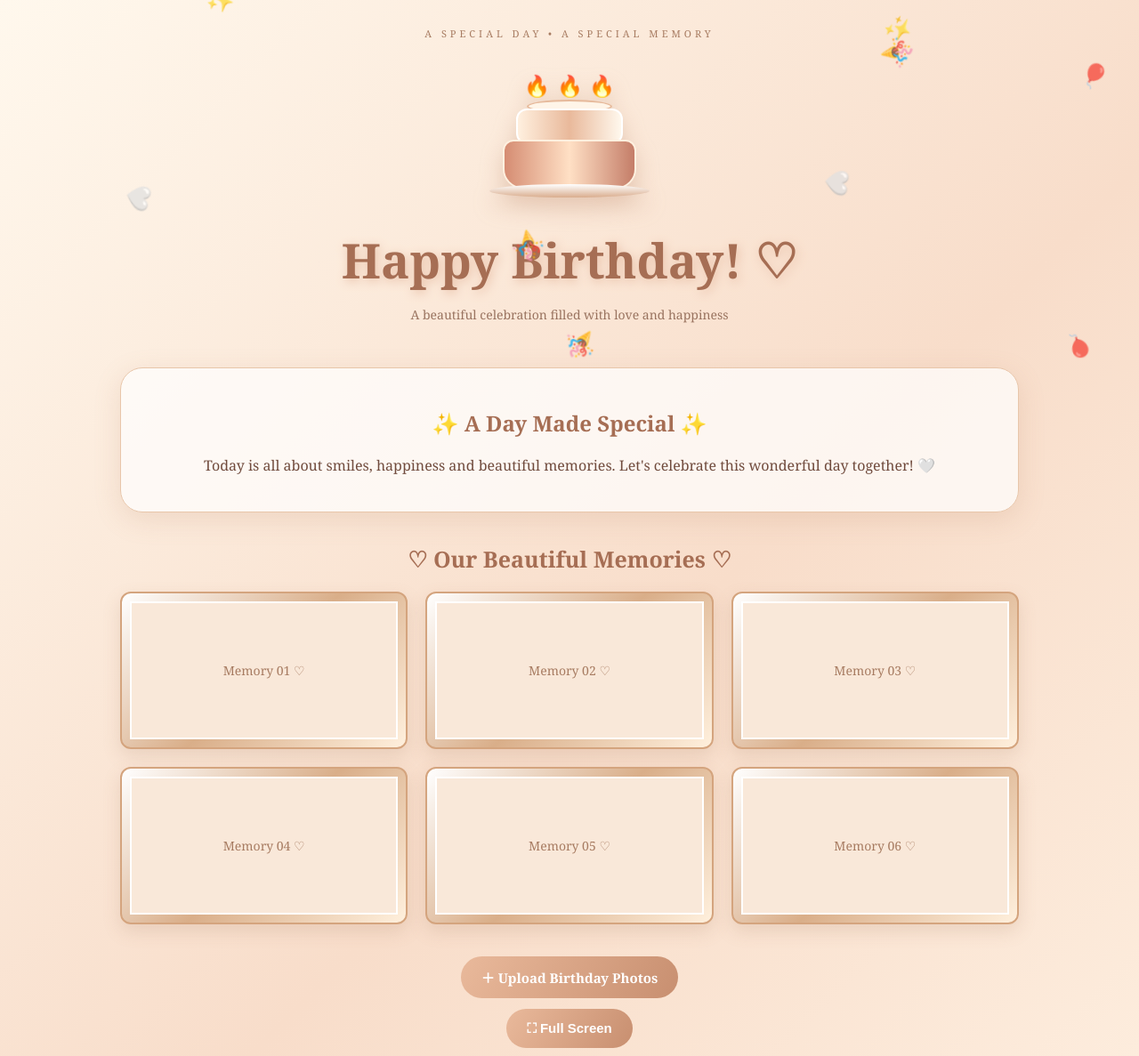
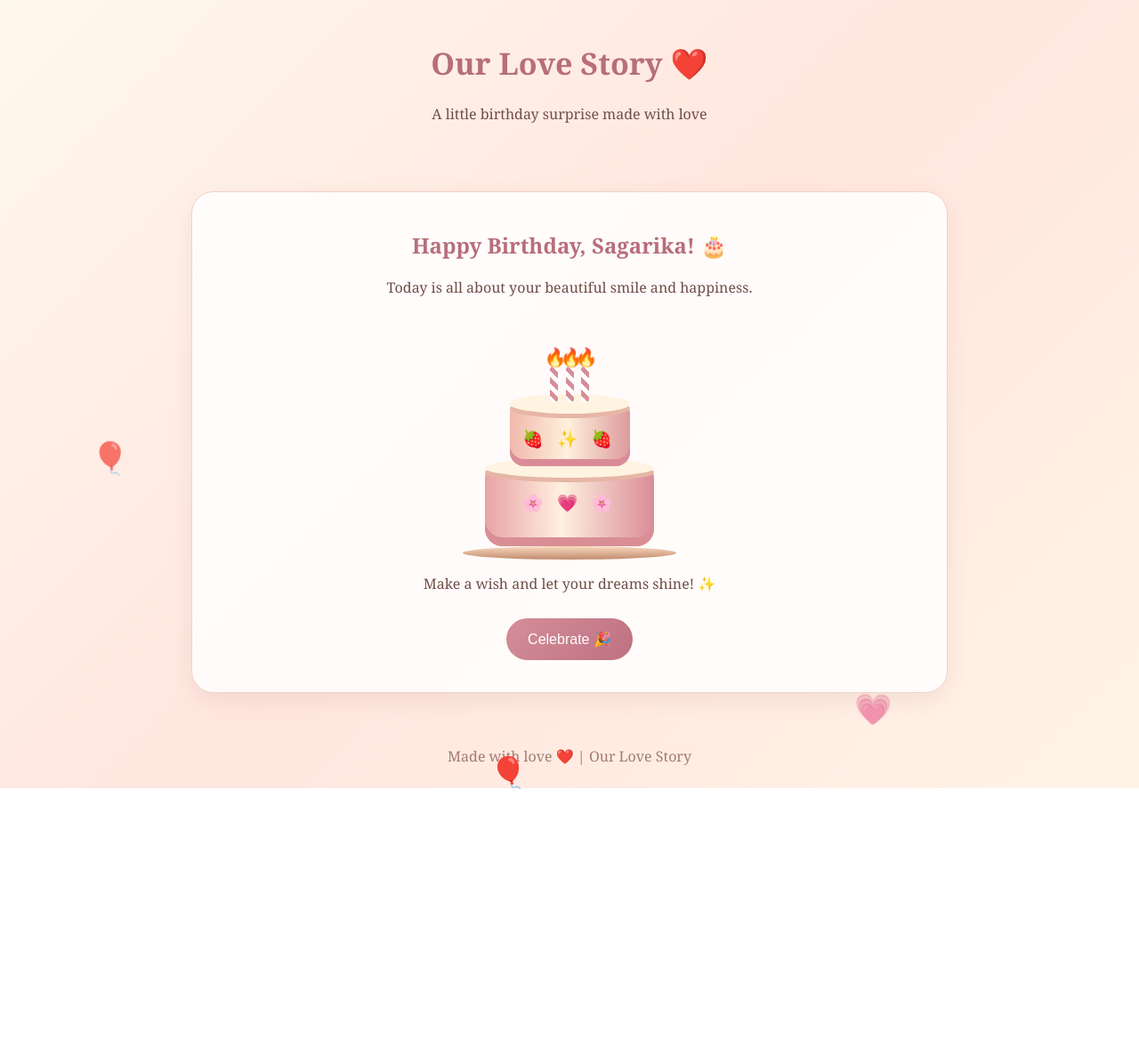
Before and after one commit to najyotismay-cell/our-love-story-new, a plain HTML site: page museum.html in a window 1280 px wide. Shown: the top 1187 px of the page at 89% size. After the commit the page ends 886 px from the top, so only its background shows below. Drawn offline with Linux system fonts and the light colour scheme.

Commit message:
Update museum.html

```diff
--- a/museum.html
+++ b/museum.html
@@ -3,356 +3,272 @@
 <html lang="en">
 <head>
 <meta charset="UTF-8">
-<meta name="viewport" content="width=device-width, initial-scale=1.0">
-<title>Our Love Story - Birthday Celebration</title>
-
+<meta name="viewport" content="width=device-width, initial-scale=1">
+<title>Our Love Story ❤️</title>
 <style>
 *{box-sizing:border-box}
-
 body{
- margin:0;
- min-height:100vh;
- font-family:Georgia,serif;
- color:#704b3d;
- background:linear-gradient(135deg,#fff8ed,#f8ddca,#fff3e5);
- overflow-x:hidden;
+ margin:0;text-align:center;font-family:Georgia,serif;
+ color:#704d48;background:linear-gradient(135deg,#fff8ed,#ffe6df,#fff3e7);
+ overflow-x:hidden
+}
+header{padding:25px 12px}
+h1{font-size:34px;color:#b76e79}
+h2{color:#b76e79}
+.section{padding:20px 14px}
+.card{
+ max-width:850px;margin:15px auto;padding:24px 17px;
+ background:#ffffffd9;border:1px solid #f1d2c6;
+ border-radius:25px;box-shadow:0 8px 25px #965a501c
+}
+button{
+ background:linear-gradient(135deg,#d58e99,#bd7181);
+ color:white;border:0;border-radius:30px;padding:14px 24px;
+ font-size:16px;margin:12px;cursor:pointer
+}
+.balloon{
+ position:fixed;bottom:-90px;font-size:34px;
+ pointer-events:none;z-index:0;animation:float 13s linear infinite
+}
+.b1{left:8%}.b2{left:75%;animation-delay:4s}.b3{left:43%;animation-delay:8s}
+@keyframes float{
+ 0%{transform:translateY(0);opacity:0}
+ 15%{opacity:1}
+ 100%{transform:translateY(-115vh) rotate(20deg);opacity:0}
 }
 
-header{
- text-align:center;
- padding:30px 12px 15px;
+/* Slides */
+.slide{
+ display:none;
+ min-height:75vh;
+ animation:slideIn .8s ease;
+}
+.slide.active{display:block}
+@keyframes slideIn{
+ from{opacity:0;transform:translateX(35px)}
+ to{opacity:1;transform:translateX(0)}
 }
 
-.tag{
- letter-spacing:4px;
- font-size:11px;
- color:#a77b61;
+/* Cake */
+.cake-area{
+ height:270px;display:flex;align-items:flex-end;
+ justify-content:center;position:relative;margin:25px auto 5px
 }
+.cake-stand{
+ position:absolute;bottom:0;width:240px;height:15px;
+ background:linear-gradient(#f8d9bd,#c28b70);
+ border-radius:50%
+}
+.cake-bottom{
+ position:absolute;bottom:15px;width:190px;height:90px;
+ border-radius:13px 13px 20px 20px;
+ background:linear-gradient(90deg,#e9a3a5,#fff0df 45%,#d98c98);
+ box-shadow:inset 0 -10px #d88e94
+}
+.cake-top{
+ position:absolute;bottom:105px;width:135px;height:72px;
+ border-radius:13px 13px 16px 16px;
+ background:linear-gradient(90deg,#f1b8ac,#fff0dc 48%,#dc9a9c);
+ box-shadow:inset 0 -8px #d98c98
+}
+.frosting{
+ position:absolute;top:-9px;left:0;width:100%;height:22px;
+ background:#fff3e1;border-radius:50%;
+ box-shadow:0 5px #e6b6a6
+}
+.cake-decoration{
+ position:absolute;top:28px;width:100%;
+ font-size:19px;letter-spacing:5px
+}
+.candle{
+ position:absolute;bottom:177px;width:9px;height:40px;
+ border-radius:4px;
+ background:repeating-linear-gradient(45deg,#fff 0 5px,#d58e99 5px 10px)
+}
+.candle.one{margin-left:-35px}
+.candle.two{margin-left:0}
+.candle.three{margin-left:35px}
+.flame{
+ position:absolute;top:-23px;left:-5px;font-size:18px;
+ animation:flicker .6s infinite alternate
+}
+@keyframes flicker{to{transform:scale(1.2) rotate(7deg)}}
 
-h1{
- font-size:clamp(32px,7vw,54px);
- color:#a66e54;
- margin:15px 0;
- text-shadow:2px 3px 12px #e9c1a9;
+/* Memories */
+.gallery{
+ display:grid;grid-template-columns:repeat(2,minmax(0,1fr));
+ gap:12px;margin-top:20px
 }
+.photo{
+ min-height:145px;background:#fff2e9;
+ border:2px dashed #e4b6aa;border-radius:16px;
+ overflow:hidden;display:flex;align-items:center;
+ justify-content:center;color:#ad8278
+}
+.photo img{width:100%;height:170px;object-fit:cover}
+input[type=file]{max-width:100%;margin:15px auto;display:block}
 
-.subtitle{color:#99735f;font-size:14px}
-
-.cake-scene{
- position:relative;
- width:180px;
- height:170px;
- margin:20px auto;
- animation:cakeFloat 2s infinite ease-in-out;
- filter:drop-shadow(0 12px 12px #b9856555);
+/* Letter */
+.envelope{font-size:75px;cursor:pointer;display:inline-block;animation:pulse 1.5s infinite}
+@keyframes pulse{50%{transform:scale(1.12)}}
+.letter{
+ display:none;max-width:550px;margin:20px auto 0;padding:25px 19px;
+ background:#fffaf1;border:2px solid #e8c6a9;border-radius:18px;
+ line-height:1.9;font-size:17px
 }
-
-.cake-bottom{
- position:absolute;
- bottom:15px;
- left:15px;
- width:150px;
- height:55px;
- border-radius:12px 12px 22px 22px;
- background:linear-gradient(90deg,#d58c72,#ffe0c5,#c47d68);
- border:2px solid #fff0df;
-}
-
-.cake-middle{
- position:absolute;
- bottom:65px;
- left:30px;
- width:120px;
- height:40px;
- border-radius:12px;
- background:linear-gradient(90deg,#fff0df,#e9b99b,#fff8ed);
- border:2px solid white;
-}
-
-.cake-top{
- position:absolute;
- bottom:100px;
- left:42px;
- width:96px;
- height:15px;
- border-radius:50%;
- background:#fff5e8;
- border:2px solid #e6b99a;
-}
-
-.flames{
- position:absolute;
- bottom:115px;
- left:35px;
- width:110px;
- display:flex;
- justify-content:space-around;
- z-index:2;
-}
-
-.flames span{
- font-size:23px;
- animation:flameGlow .6s infinite alternate;
-}
-
-.cake-plate{
- position:absolute;
- bottom:5px;
- left:0;
- width:180px;
- height:15px;
- border-radius:50%;
- background:linear-gradient(#fff,#d9ad8e);
-}
-
-@keyframes cakeFloat{
- 0%,100%{transform:translateY(0)}
- 50%{transform:translateY(-8px)}
-}
-
-@keyframes flameGlow{
- from{filter:brightness(.8);transform:scale(.9)}
- to{filter:brightness(1.5);transform:scale(1.1)}
-}
-
-.container{
- max-width:1050px;
- margin:15px auto;
- padding:20px;
-}
-
-.welcome{
- text-align:center;
- padding:25px 15px;
- background:#ffffffb8;
- border:1px solid #e8c6aa;
- border-radius:25px;
- box-shadow:0 8px 30px #b9856530;
-}
-
-.welcome h2,.wishes h2{color:#a66e54}
-
-.gallery-title{
- text-align:center;
- margin:35px 0 20px;
- color:#a66e54;
- font-size:25px;
-}
-
-.frames{
- display:grid;
- grid-template-columns:repeat(3,1fr);
- gap:20px;
-}
-
-.frame{
- padding:9px;
- background:linear-gradient(135deg,#fff,#d9ae89,#fff0dd);
- border:2px solid #d4a47e;
- border-radius:12px;
- box-shadow:0 8px 20px #a77b6130;
- transition:.3s;
-}
-
-.frame:hover{transform:translateY(-5px)}
-
-.inner{
- height:155px;
- background:#f9e8d9;
- border:2px solid white;
- display:flex;
- justify-content:center;
- align-items:center;
- text-align:center;
- overflow:hidden;
- color:#a77b61;
- font-size:14px;
-}
-
-.inner img{
- width:100%;
- height:100%;
- object-fit:cover;
-}
-
-.controls{
- text-align:center;
- margin:30px 0;
-}
-
-.upload,button{
- display:inline-block;
- padding:13px 23px;
- border:0;
- border-radius:30px;
- background:linear-gradient(120deg,#e9b99b,#c88f70);
- color:white;
- font-size:15px;
- font-weight:bold;
- cursor:pointer;
- margin:6px;
-}
-
-input{display:none}
-
-.wishes{
- margin:30px auto;
- padding:30px 20px;
- text-align:center;
- background:#fffaf3;
- border:2px solid #e8c6aa;
- border-radius:25px;
- box-shadow:0 8px 25px #a77b6125;
- line-height:1.8;
-}
-
-footer{
- text-align:center;
- padding:25px;
- color:#9a725e;
-}
-
-.decoration{
- position:fixed;
- top:-50px;
- font-size:25px;
- pointer-events:none;
- animation:fall linear infinite;
- opacity:.75;
- z-index:5;
-}
-
-@keyframes fall{
- to{transform:translateY(110vh) rotate(360deg)}
-}
-
-@media(max-width:650px){
- .frames{grid-template-columns:repeat(2,1fr);gap:12px}
- .inner{height:120px}
- .container{padding:12px}
+.letter.show{display:block;animation:slideIn .7s ease}
+.signature{color:#b76e79;font-size:21px;font-style:italic;margin-top:22px}
+footer{padding:25px;color:#a27a72}
+@media(max-width:480px){
+ h1{font-size:29px}
+ .gallery{gap:8px}
+ .photo img{height:140px}
 }
 </style>
 </head>
 
 <body>
+<div class="balloon b1">🎈</div>
+<div class="balloon b2">💗</div>
+<div class="balloon b3">🎈</div>
 
 <header>
- <div class="tag">A SPECIAL DAY • A SPECIAL MEMORY</div>
+ <h1>Our Love Story ❤️</h1>
+ <p>A little birthday surprise made with love</p>
+</header>
 
- <div class="cake-scene">
-  <div class="flames">
-   <span>🔥</span>
-   <span>🔥</span>
-   <span>🔥</span>
+<!-- SLIDE 1: BIRTHDAY -->
+<section id="birthdaySlide" class="slide active">
+ <div class="section">
+  <div class="card">
+   <h2>Happy Birthday, Sagarika! 🎂</h2>
+   <p>Today is all about your beautiful smile and happiness.</p>
+
+   <div class="cake-area">
+    <div class="cake-stand"></div>
+    <div class="cake-bottom">
+     <div class="frosting"></div>
+     <div class="cake-decoration">🌸 💗 🌸</div>
     </div>
-  <div class="cake-top"></div>
-  <div class="cake-middle"></div>
-  <div class="cake-bottom"></div>
-  <div class="cake-plate"></div>
+    <div class="cake-top">
+     <div class="frosting"></div>
+     <div class="cake-decoration">🍓 ✨ 🍓</div>
+    </div>
+    <div class="candle one"><span class="flame">🔥</span></div>
+    <div class="candle two"><span class="flame">🔥</span></div>
+    <div class="candle three"><span class="flame">🔥</span></div>
    </div>
 
- <h1>Happy Birthday! ♡</h1>
- <div class="subtitle">
-  A beautiful celebration filled with love and happiness
+   <p>Make a wish and let your dreams shine! ✨</p>
+   <button onclick="celebrate()">Celebrate 🎉</button>
   </div>
-</header>
-
-<div class="container">
-
- <section class="welcome">
-  <h2>✨ A Day Made Special ✨</h2>
-  <p>
-   Today is all about smiles, happiness and beautiful memories.
-   Let's celebrate this wonderful day together! 🤍
-  </p>
+ </div>
 </section>
 
- <h2 class="gallery-title">♡ Our Beautiful Memories ♡</h2>
+<!-- SLIDE 2: MEMORIES -->
+<section id="memoriesSlide" class="slide">
+ <div class="section">
+  <div class="card">
+   <h2>Our Beautiful Memories 📸</h2>
+   <p>Every picture tells a beautiful story. ❤️</p>
 
- <div class="frames" id="frames">
-  <div class="frame"><div class="inner">Memory 01 ♡</div></div>
-  <div class="frame"><div class="inner">Memory 02 ♡</div></div>
-  <div class="frame"><div class="inner">Memory 03 ♡</div></div>
-  <div class="frame"><div class="inner">Memory 04 ♡</div></div>
-  <div class="frame"><div class="inner">Memory 05 ♡</div></div>
-  <div class="frame"><div class="inner">Memory 06 ♡</div></div>
+   <input type="file" accept="image/*" multiple
+   onchange="showPhotos(event)">
+
+   <div class="gallery" id="gallery">
+    <div class="photo">Our Memory 1 💗</div>
+    <div class="photo">Our Memory 2 💗</div>
+    <div class="photo">Our Memory 3 💗</div>
+    <div class="photo">Our Memory 4 💗</div>
+    <div class="photo">Our Memory 5 💗</div>
+    <div class="photo">Our Memory 6 💗</div>
    </div>
 
- <div class="controls">
-  <label class="upload" for="photos">
-   ＋ Upload Birthday Photos
-  </label>
-
-  <input type="file" id="photos" accept="image/*" multiple>
-
-  <br>
-
-  <button onclick="fullScreen()">⛶ Full Screen</button>
+   <button onclick="showLetter()">Open Your Special Letter 💌</button>
   </div>
-
- <section class="wishes">
-  <h2>💌 A Little Birthday Wish</h2>
-  <p>
-   May your life always shine with happiness,
-   your heart be filled with love,
-   and every dream become a beautiful reality.
-  </p>
-  <h2>Happy Birthday! 🎉</h2>
-  <p>With love, always ♡</p>
+ </div>
 </section>
 
+<!-- SLIDE 3: LETTER -->
+<section id="letterSlide" class="slide">
+ <div class="section">
+  <div class="card">
+   <h2>A Special Surprise For You 💌</h2>
+   <p>Tap the envelope to open your letter.</p>
+   <div class="envelope" onclick="openLetter()">💌</div>
+
+   <div class="letter" id="birthdayLetter">
+    <h2>To My Special Sagarika ❤️</h2>
+    <p><strong>Happy Birthday! 🎂</strong></p>
+    <p>
+     Today is your special day, and I wish you
+     a lifetime of happiness, love and beautiful memories.
+    </p>
+    <p>
+     May your smile never fade, may your dreams
+     come true, and may every new day bring you
+     something wonderful.
+    </p>
+    <p>
+     You deserve all the happiness in the world.
+     Keep shining and always be the beautiful person
+     you are.
+    </p>
+    <p><strong>Happy Birthday once again! 💗</strong></p>
+    <div class="signature">
+     With lots of love,<br>
+     Jyotismay ❤️
     </div>
+   </div>
+  </div>
+ </div>
+</section>
 
-<footer>
- Made with love • Our Love Story ♡
-</footer>
+<footer>Made with love ❤️ | Our Love Story</footer>
 
 <script>
-const input=document.getElementById("photos");
-const frames=document.getElementById("frames");
+function goToSlide(slideId){
+ document.querySelectorAll(".slide").forEach(slide=>{
+  slide.classList.remove("active");
+ });
+ document.getElementById(slideId).classList.add("active");
+ window.scrollTo({top:0,behavior:"smooth"});
+}
 
-input.addEventListener("change",function(){
- const files=Array.from(this.files).filter(
-  file=>file.type.startsWith("image/")
- );
+function celebrate(){
+ goToSlide("memoriesSlide");
+}
 
- frames.innerHTML="";
+function showLetter(){
+ goToSlide("letterSlide");
+}
 
- files.forEach(file=>{
-  const frame=document.createElement("div");
-  frame.className="frame";
+function openLetter(){
+ document.getElementById("birthdayLetter").classList.toggle("show");
+}
 
-  const inner=document.createElement("div");
-  inner.className="inner";
+function showPhotos(event){
+ const files=Array.from(event.target.files).slice(0,6);
+ const gallery=document.getElementById("gallery");
+ gallery.innerHTML="";
 
+ files.forEach((file,index)=>{
+  const photo=document.createElement("div");
+  photo.className="photo";
   const img=document.createElement("img");
   img.src=URL.createObjectURL(file);
-  img.alt="Birthday memory";
-
-  inner.appendChild(img);
-  frame.appendChild(inner);
-  frames.appendChild(frame);
- });
+  img.alt="Memory "+(index+1);
+  photo.appendChild(img);
+  gallery.appendChild(photo);
  });
 
-function fullScreen(){
- if(document.documentElement.requestFullscreen){
-  document.documentElement.requestFullscreen().catch(()=>{});
+ for(let i=files.length;i<6;i++){
+  const placeholder=document.createElement("div");
+  placeholder.className="photo";
+  placeholder.textContent="Our Memory "+(i+1)+" 💗";
+  gallery.appendChild(placeholder);
  }
 }
-
-const decorations=["🎈","✨","🤍","🎉"];
-
-for(let i=0;i<16;i++){
- const item=document.createElement("div");
- item.className="decoration";
- item.textContent=decorations[i%4];
- item.style.left=(Math.random()*100)+"%";
- item.style.animationDuration=(6+Math.random()*8)+"s";
- item.style.animationDelay=(Math.random()*8)+"s";
- document.body.appendChild(item);
-}
 </script>
-
 </body>
 </html>
```
Lines whose indentation alone changed are shown as unchanged.
